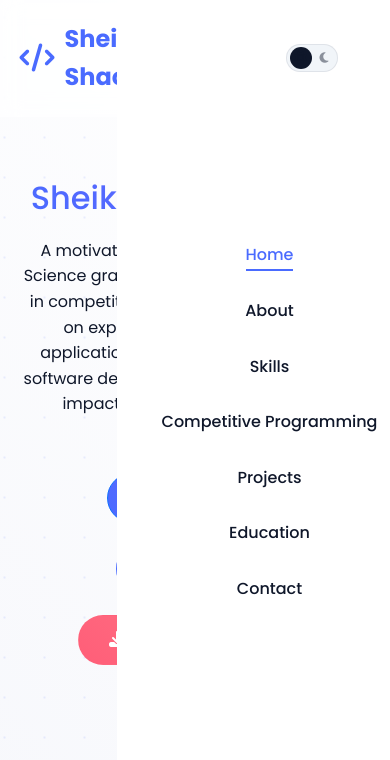
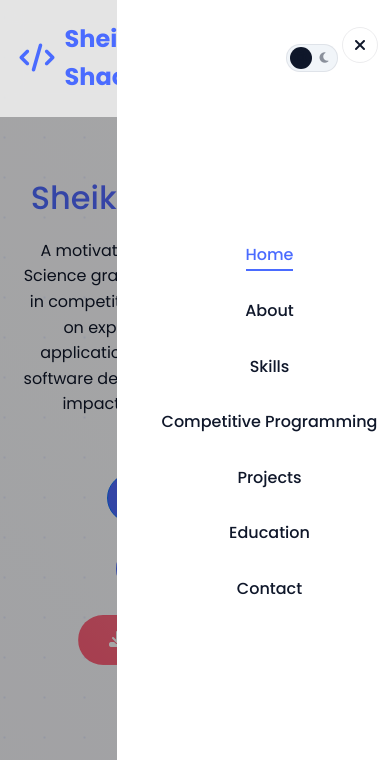
Before and after one commit to sheikhfahadshaon/Portfolio, a plain HTML site: page index.html in a window 390 px wide. Both pictures are taken after a click on the element 360 px from the left and 58 px from the top of the page. Shown: the top 760 px of the page. Drawn offline with nearby package versions, Linux system fonts and the light colour scheme.

Commit message:
mobile navbar close issue fixed

```diff
--- a/index.html
+++ b/index.html
@@ -23,6 +23,8 @@
             <span>Sheikh Fahad Shaon</span>
         </a>
         <ul class="nav-links" id="navLinks">
+            <li class="menu-close-item"><button class="menu-close" id="menuClose" aria-label="Close menu"><i
+                        class="fas fa-times"></i></button></li>
             <li><a href="#home">Home</a></li>
             <li><a href="#about">About</a></li>
             <li><a href="#skills">Skills</a></li>
@@ -44,6 +46,7 @@
             </div>
         </div>
     </nav>
+    <div class="menu-overlay" id="menuOverlay"></div>
 
     <!-- Hero Section -->
     <section class="hero" id="home">
--- a/script.js
+++ b/script.js
@@ -55,16 +55,30 @@ document.addEventListener('DOMContentLoaded', () => {
 // Mobile Navigation Toggle
 const menuToggle = document.getElementById('menuToggle');
 const navLinks = document.getElementById('navLinks');
+const menuClose = document.getElementById('menuClose');
+const menuOverlay = document.getElementById('menuOverlay');
 
 if (menuToggle && navLinks) {
-    menuToggle.addEventListener('click', () => {
-        navLinks.classList.toggle('active');
-    });
+    const openMenu = () => {
+        navLinks.classList.add('active');
+        if (menuOverlay) menuOverlay.classList.add('active');
+        document.body.style.overflow = 'hidden';
+    };
+
+    const closeMenu = () => {
+        navLinks.classList.remove('active');
+        if (menuOverlay) menuOverlay.classList.remove('active');
+        document.body.style.overflow = '';
+    };
+
+    menuToggle.addEventListener('click', openMenu);
+    if (menuClose) menuClose.addEventListener('click', closeMenu);
+    if (menuOverlay) menuOverlay.addEventListener('click', closeMenu);
 
     // Close mobile menu when clicking on a link
     document.querySelectorAll('.nav-links a').forEach((link) => {
         link.addEventListener('click', () => {
-            navLinks.classList.remove('active');
+            closeMenu();
             // Optimistically set active on click; observer will correct if needed
             document.querySelectorAll('.nav-links a.active').forEach((a) => a.classList.remove('active'));
             link.classList.add('active');
--- a/styles.css
+++ b/styles.css
@@ -159,6 +159,46 @@ nav.scrolled {
     padding: 15px 5%;
     background: var(--nav-bg-scrolled);
     box-shadow: 0 5px 15px rgba(0, 0, 0, 0.3);
+}
+
+/* Mobile menu close and overlay */
+.menu-overlay {
+    position: fixed;
+    inset: 0;
+    background: rgba(0, 0, 0, 0.35);
+    opacity: 0;
+    pointer-events: none;
+    transition: var(--transition);
+    z-index: 900;
+}
+
+.menu-overlay.active {
+    opacity: 1;
+    pointer-events: auto;
+}
+
+.menu-close-item {
+    display: none;
+}
+
+@media (max-width: 768px) {
+    .menu-close-item {
+        display: block;
+        position: absolute;
+        top: 12px;
+        right: 12px;
+    }
+
+    .menu-close {
+        background: transparent;
+        border: 1px solid var(--divider-color);
+        color: var(--text-color);
+        width: 36px;
+        height: 36px;
+        border-radius: 50%;
+        display: grid;
+        place-items: center;
+    }
 }
 
 .logo {
```
